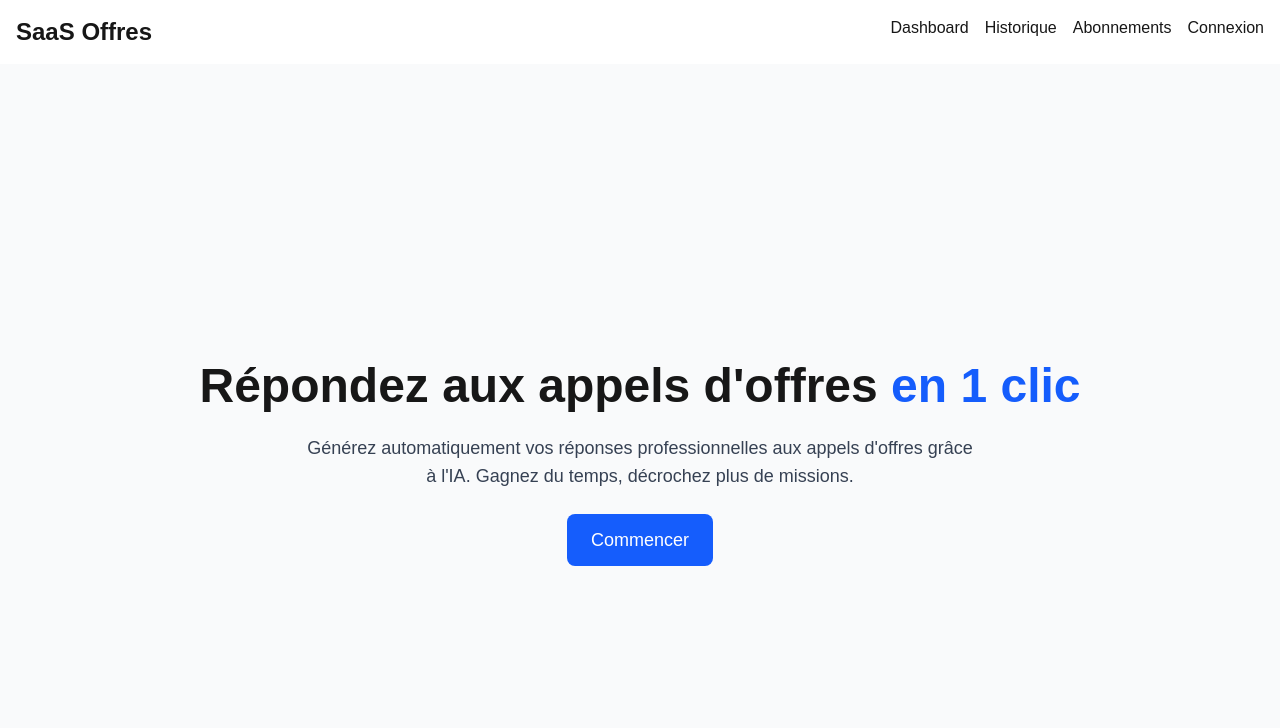
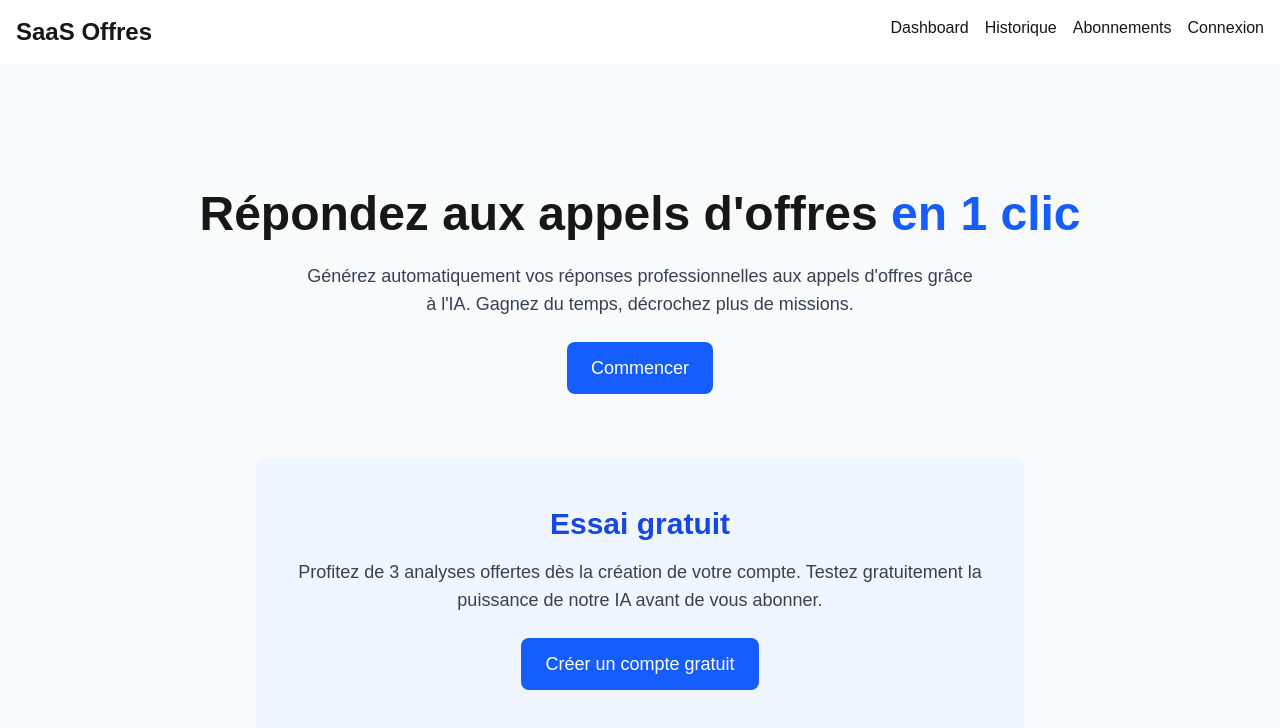
Before and after one commit to elliot-daul/mon-saas-offres, a Next.js app: page / in a window 1280 px wide. Shown: the top 728 px of the page. Built offline with nearby package versions, Linux system fonts and the light colour scheme.

Commit message:
Ajout de la section Essai gratuit sur la page d'accueil

```diff
--- a/pages/index.js
+++ b/pages/index.js
@@ -7,16 +7,31 @@ export default function Home() {
       <Navbar />
       <main className="flex flex-col items-center justify-center min-h-screen p-8 bg-gray-50">
         <h1 className="text-5xl font-bold mb-6 text-center">
-          Répondez aux appels d&#39;offres <span className="text-blue-600">en 1 clic</span>
+          Répondez aux appels d&apos;offres <span className="text-blue-600">en 1 clic</span>
         </h1>
         <p className="text-lg text-gray-700 mb-6 text-center max-w-2xl">
-          Générez automatiquement vos réponses professionnelles aux appels d&#39;offres grâce à l&#39;IA. Gagnez du temps, décrochez plus de missions.
+          Générez automatiquement vos réponses professionnelles aux appels d&apos;offres grâce à l&apos;IA. Gagnez du temps, décrochez plus de missions.
         </p>
         <Link href="/pricing">
           <button className="bg-blue-600 text-white px-6 py-3 rounded-lg text-lg hover:bg-blue-700 transition">
             Commencer
           </button>
         </Link>
+
+        {/*  Section Essai Gratuit */}
+        <section className="bg-blue-50 py-12 px-6 text-center rounded-lg mt-16 w-full max-w-3xl">
+          <h2 className="text-3xl font-bold text-blue-700 mb-4">
+             Essai gratuit
+          </h2>
+          <p className="text-gray-700 text-lg mb-6">
+            Profitez de 3 analyses offertes dès la création de votre compte. Testez gratuitement la puissance de notre IA avant de vous abonner.
+          </p>
+          <Link href="/sign-up">
+            <button className="bg-blue-600 text-white px-6 py-3 rounded-lg text-lg hover:bg-blue-700 transition">
+              Créer un compte gratuit
+            </button>
+          </Link>
+        </section>
       </main>
     </div>
   );
```
